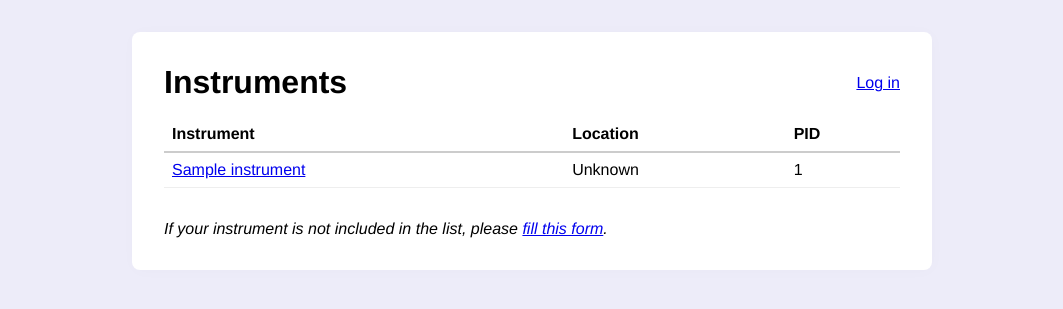
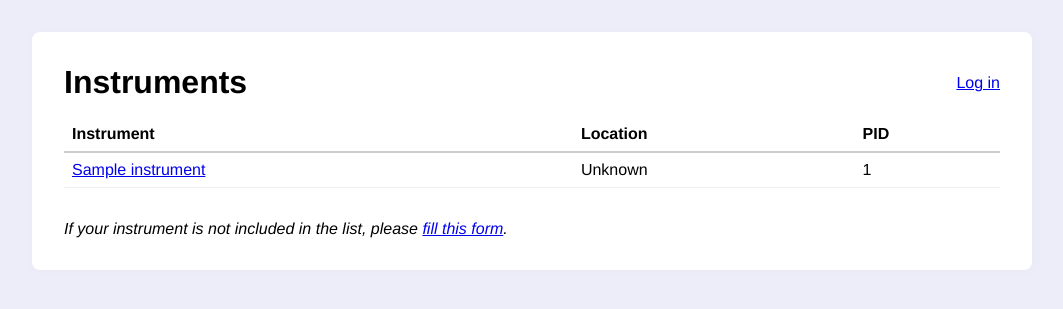
Before and after one commit to actris-cloudnet/instrumentdb, a Django app: template backend/instruments/templates/instruments/index.html in a window 1280 px wide. Shown: the top 309 px of the page, without its empty margins (108-1171 px from the left). Run offline with Django 4.2, Linux system fonts and the light colour scheme; the template is opened without the code that fills it: values that come from a table or form of the project are taken from there, others are empty; tables that the repository leaves empty hold one stand-in row (values such as "Sample post"); parts of the project's set-up code (start-up, migrations or seed data) failed here and were passed over; some libraries are stand-ins or nearby versions.

Commit message:
Make index page wider

```diff
--- a/backend/instruments/templates/instruments/index.html
+++ b/backend/instruments/templates/instruments/index.html
@@ -8,7 +8,7 @@
     <link rel="stylesheet" href="{% static 'instruments/style.css' %}">
   </head>
   <body>
-    <main style="max-width:800px">
+    <main style="max-width:1000px">
       <div class="header" style="margin-bottom:1rem">
         <h1 style="margin-right:auto">Instruments</h1>
         {% if user.is_authenticated %}
```
